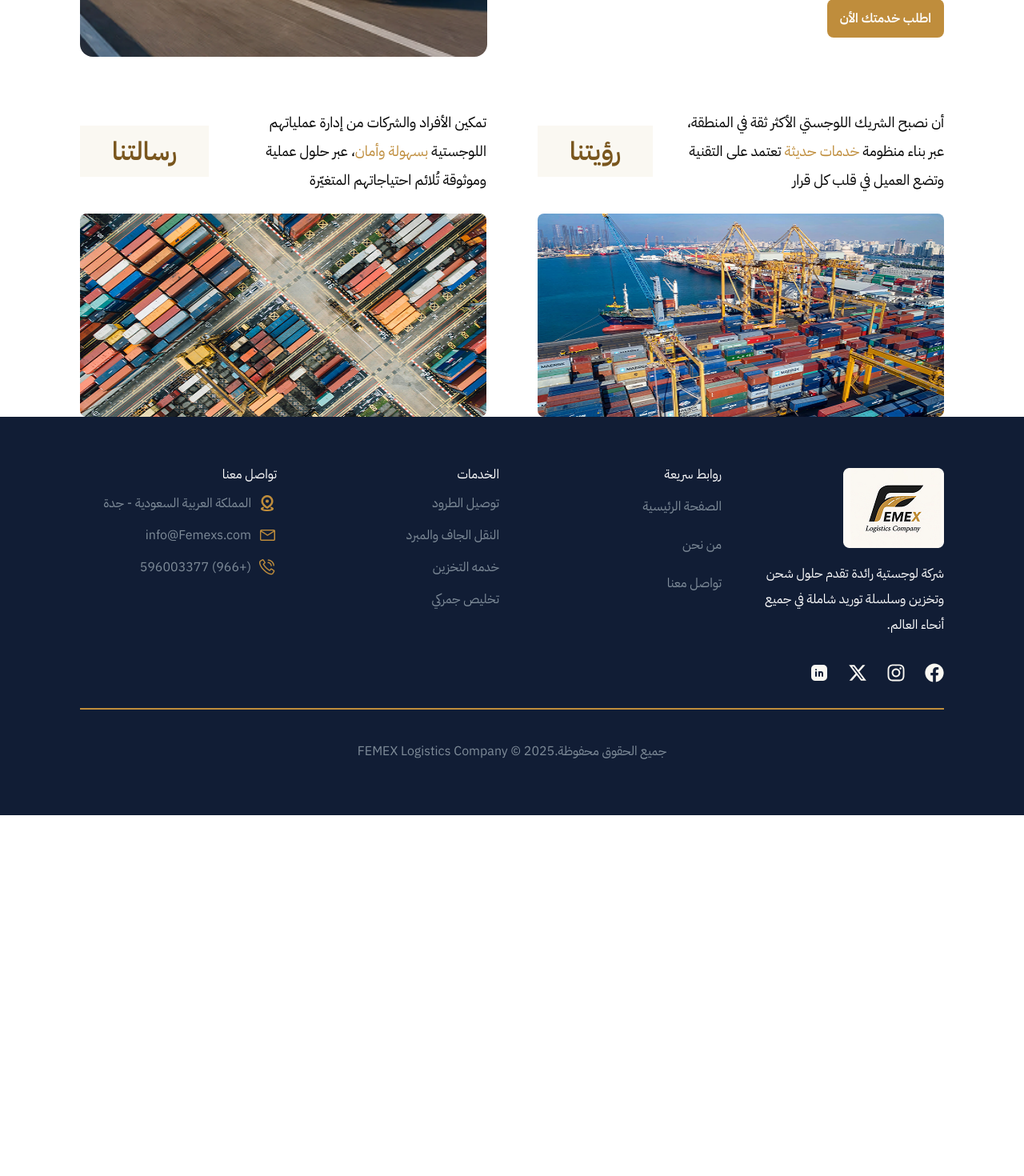
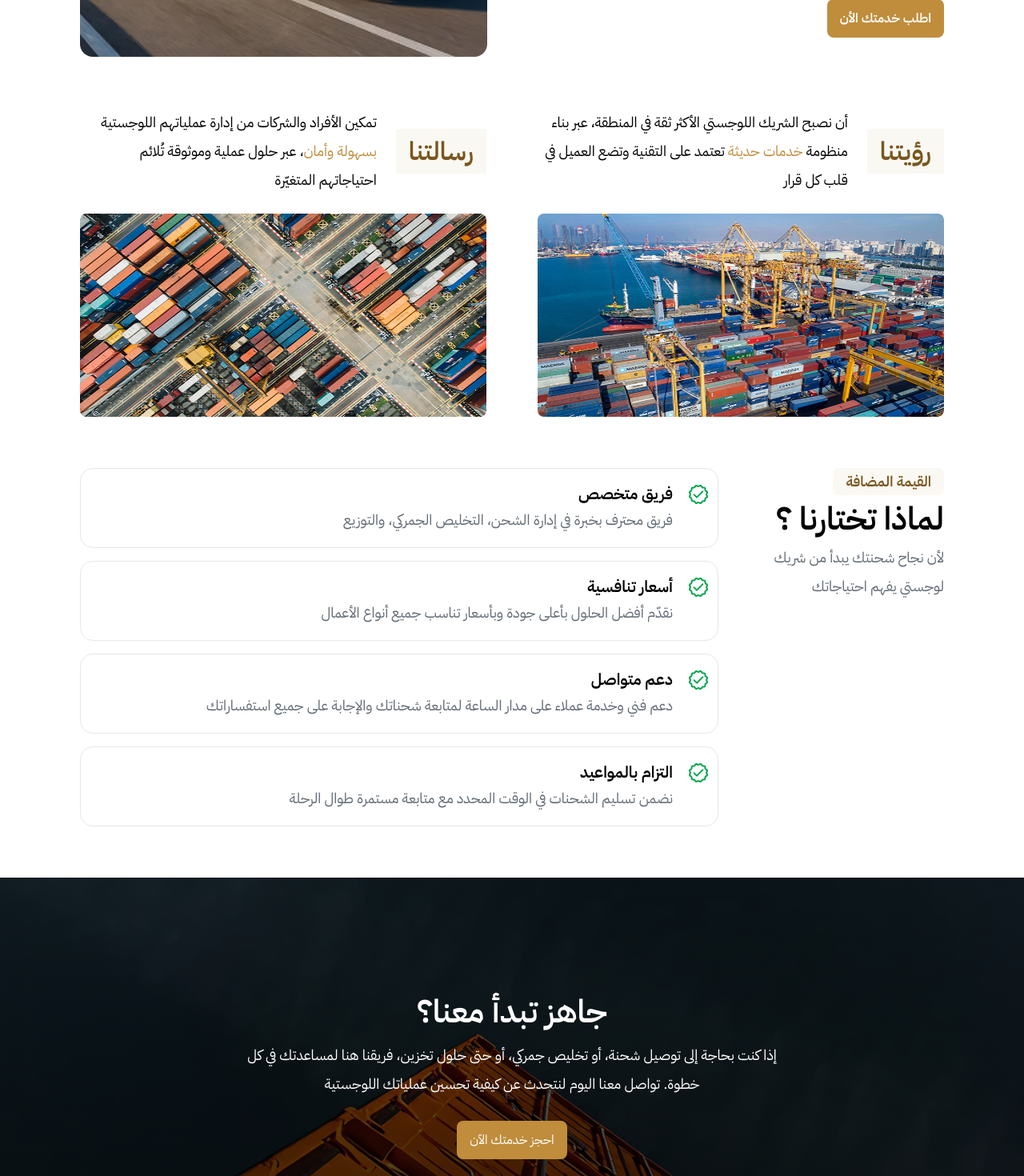
Before and after one commit to MahmoudMedhat17/EMEX, a React (Vite) app: page /about in a window 1280 px wide. Shown: the part 920-2390 px from the top of the page at 80% size. Before the commit the page ends 1939 px from the top, so only its background shows below. Built offline with nearby package versions, Linux system fonts and the light colour scheme.

Commit message:
Finished About us Page.

```diff
--- a/src/components/common/Footer.tsx
+++ b/src/components/common/Footer.tsx
@@ -22,7 +22,9 @@ const Footer = () => {
       <div className="mx-auto  space-y-8 px-6 md:px-[50px] lg:px-[70px] xl:px-[100px] py-16">
         <div className="grid grid-cols-1 md:grid-cols-3 lg:grid-cols-4 gap-8">
           <div>
-            <img src="/assets/footerLogo.png" alt="EMEX-logo" className="w-[126px] h-[100px]"/>
+            <Link to={"/"}>
+              <img src="/assets/footerLogo.png" alt="EMEX-logo" className="w-[126px] h-[100px]" />
+            </Link>
 
             <p className="mt-4 max-w-xs text-neutralWhite highLineHeight">
               {t("footer.desc")}
@@ -61,7 +63,9 @@ const Footer = () => {
                 {t("footer.home")}
               </li>
               <li className="text-neutralLightGray hover:text-primaryMain duration-500 cursor-default highLineHeight">
-                {t("footer.whoWeAre")}
+                <Link to="/about">
+                  {t("footer.whoWeAre")}
+                </Link>
               </li>
               <li className="text-neutralLightGray hover:text-primaryMain duration-500 cursor-default highLineHeight">
                 {t("footer.contact")}
--- a/src/components/common/Navbar.tsx
+++ b/src/components/common/Navbar.tsx
@@ -114,7 +114,7 @@ const Navbar = () => {
             onClick={handleLanguage}
           >
             <img src="/assets/translateIcon.png" alt="translate" className="w-5" />
-            <span className="leading-[200%]">{t("navbar.langSwitch")}</span>
+            <span className="highLineHeight">{t("navbar.langSwitch")}</span>
           </div>
         </div>
       )}
--- a/src/i18n/ar/AboutAr.json
+++ b/src/i18n/ar/AboutAr.json
@@ -20,5 +20,33 @@
     "cardTwo":{
       "title":"رؤيتنا"
     }
+  },
+  "whyusAbout":{
+    "subHeading":"القيمة المضافة",
+    "title":"لماذا تختارنا ؟",
+    "desc":"لأن نجاح شحنتك يبدأ من شريك لوجستي يفهم احتياجاتك",
+    "benefitCards":{
+      "cardOne":{
+        "heading":"فريق متخصص",
+        "desc":"فريق محترف بخبرة في إدارة الشحن، التخليص الجمركي، والتوزيع"
+      },
+      "cardTwo":{
+        "heading":"أسعار تنافسية",
+        "desc":"نقدّم أفضل الحلول بأعلى جودة وبأسعار تناسب جميع أنواع الأعمال"
+      },
+      "cardThree":{
+        "heading":"دعم متواصل",
+        "desc":"دعم فني وخدمة عملاء على مدار الساعة لمتابعة شحناتك والإجابة على جميع استفساراتك"
+      },
+      "cardFour":{
+        "heading":"التزام بالمواعيد",
+        "desc":"نضمن تسليم الشحنات في الوقت المحدد مع متابعة مستمرة طوال الرحلة"
+      }
+    }
+  },
+  "readyAbout":{
+    "title":"جاهز تبدأ معنا؟",
+    "desc":"إذا كنت بحاجة إلى توصيل شحنة، أو تخليص جمركي، أو حتى حلول تخزين، فريقنا هنا لمساعدتك في كل خطوة. تواصل معنا اليوم لنتحدث عن كيفية تحسين عملياتك اللوجستية",
+    "button":"احجز خدمتك الآن"
   }
 }
--- a/src/i18n/en/AboutEn.json
+++ b/src/i18n/en/AboutEn.json
@@ -22,5 +22,33 @@
       "title":"Our vision",
       "desc":"We aim to be the region's most trusted logistics partner by developing a modern service system that uses technology and focuses on customer needs."
     }
+  },
+  "whyusAbout":{
+    "subHeading":"Added Value",
+    "title":"Why choose us?",
+    "desc":"Because the success of your shipment begins with a logistics partner who understands your needs.",
+    "benefitCards":{
+      "cardOne":{
+        "heading":"Specialized Team",
+        "desc":"A professional team with expertise in shipping management, customs clearance, and distribution"
+      },
+      "cardTwo":{
+        "heading":"Competitive Prices",
+        "desc":"We provide the best solutions with top quality at prices suitable for all types of businesses"
+      },
+      "cardThree":{
+        "heading":"Continuous Support",
+        "desc":"Technical support and customer service available 24/7 to track your shipments and answer all your inquiries"
+      },
+      "cardFour":{
+        "heading":"Commitment to Timeliness",
+        "desc":"We ensure that shipments are delivered on time with continuous monitoring throughout the journey"
+      }
+    }
+  },
+  "readyAbout":{
+    "title":"Ready to start with us?",
+    "desc":"From shipment delivery to customs clearance and storage, our team is ready to help you. Reach out today to see how we can improve your logistics",
+    "button":"Book your service now"
   }
 }
--- a/src/pages/About/About.tsx
+++ b/src/pages/About/About.tsx
@@ -1,6 +1,8 @@
 import AboutHero from "@/pages/About/AboutHero";
 import Services from "@/pages/About/Services";
 import OurVision from "@/pages/About/OurVision";
+import WhyusAbout from "@/pages/About/WhyusAbout";
+import ReadyAbout from "@/pages/About/ReadyAbout";
 
 const About = () => {
     return (
@@ -9,7 +11,9 @@ const About = () => {
             <div className="px-6 md:px-[50px] lg:px-[70px] xl:px-[100px]">
                 <Services />
                 <OurVision />
+                <WhyusAbout />
             </div>
+            <ReadyAbout />
         </>
     )
 }
--- a/src/pages/About/OurVision.tsx
+++ b/src/pages/About/OurVision.tsx
@@ -15,8 +15,8 @@ const OurVision = () => {
         <section dir={direction} className="pt-16">
             <div className={`flex flex-col ${isArabic ? "lg:flex-row" : "lg:flex-row-reverse"}  justify-between items-center gap-12 lg:gap-16 w-full`}>
                 <div className="w-full lg:w-1/2">
-                    <div className={`flex ${isArabic ? "flex-row-reverse" : "flex-row"}  items-start xl:items-center justify-between gap-6 mb-6`}>
-                        <h3 className="px-10 py-2 bg-primarySoft text-primaryDark font-semibold text-[32px] midLineHeight">
+                    <div className={`flex flex-row items-start xl:items-center justify-between gap-6 mb-6`}>
+                        <h3 className="px-4 py-1 bg-primarySoft text-primaryDark font-semibold text-[32px] midLineHeight">
                             {t("ourVision.cardTwo.title")}
                         </h3>
                         {
@@ -37,8 +37,8 @@ const OurVision = () => {
                     <img src="/assets/visionTwo.png" className="w-full h-[254px] object-center rounded-lg" />
                 </div>
                 <div className="w-full lg:w-1/2">
-                    <div className={`flex ${isArabic ? "flex-row-reverse" : "flex-row"} items-start xl:items-center gap-6 mb-6`}>
-                        <h3 className="px-10 py-2 bg-primarySoft text-primaryDark font-semibold text-[32px] midLineHeight">
+                    <div className={`flex flex-row items-start xl:items-center gap-6 mb-6`}>
+                        <h3 className="px-4 py-1 bg-primarySoft text-primaryDark font-semibold text-[32px] midLineHeight">
                             {t("ourVision.cardOne.title")}
                         </h3>
                         {
--- /dev/null
+++ b/src/pages/About/ReadyAbout.tsx
@@ -0,0 +1,32 @@
+import { useTranslation } from 'react-i18next';
+
+
+
+
+const ReadyAbout = () => {
+
+  const { t, i18n } = useTranslation("Home");
+
+
+  const isArabic = i18n.language === "ar";
+
+  const direction = isArabic ? "rtl" : "lft";
+
+  return (
+    <section dir={direction} className="my-16 bg-ready-section h-[500px] w-full flex flex-col justify-center items-center overflow-hidden">
+      <div className="max-w-xl md:max-w-2xl mx-auto text-center text-white px-6 md:px-0">
+        <h2 className="mb-4 text-[40px] font-semibold smallLineHeight">
+          {t("ready.title")}
+        </h2>
+        <p className="mb-7 text-lg highLineHeight">
+          {t("ready.desc")}
+        </p>
+        <button className="bg-primaryMain text-white hover:bg-primaryDark duration-500 cursor-pointer p-4 rounded-lg smallLineHeight">
+          {t("ready.button")}
+        </button>
+      </div>
+    </section>
+  )
+}
+
+export default ReadyAbout;
--- /dev/null
+++ b/src/pages/About/WhyusAbout.tsx
@@ -0,0 +1,43 @@
+import Benefits from "@/components/common/Benefits";
+import { useTranslation } from 'react-i18next';
+
+
+const WhyusAbout = () => {
+
+  const { t, i18n } = useTranslation("About");
+
+  const isArabic = i18n.language === "ar";
+
+  const direction = isArabic ? "rtl" : "ltr";
+
+  const cardOnePath = "whyusAbout.benefitCards.cardOne";
+  const cardTwoPath = "whyusAbout.benefitCards.cardTwo";
+  const cardThreePath = "whyusAbout.benefitCards.cardThree";
+  const cardFourPath = "whyusAbout.benefitCards.cardFour";
+
+
+
+  return (
+    <section dir={direction} className={`flex flex-col ${isArabic ? "lg:flex-row-reverse" : "lg:flex-row-reverse"} justify-center items-start gap-12 lg:gap-4 pt-16 w-full`}>
+      <div className="order-2 lg:order-1 w-full lg:w-[75%] space-y-4">
+        <Benefits Theading={t(`${cardOnePath}.heading`)} Tdesc={t(`${cardOnePath}.desc`)} />
+        <Benefits Theading={t(`${cardTwoPath}.heading`)} Tdesc={t(`${cardTwoPath}.desc`)} />
+        <Benefits Theading={t(`${cardThreePath}.heading`)} Tdesc={t(`${cardThreePath}.desc`)} />
+        <Benefits Theading={t(`${cardFourPath}.heading`)} Tdesc={t(`${cardFourPath}.desc`)} />
+      </div>
+      <div className="order-1 lg:order-2 w-full lg:w-[25%] space-y-2.5">
+        <p className="bg-primarySoft text-primaryDark text-lg font-semibold py-2 px-4 inline-block smallLineHeight rounded-lg">
+          {t("whyusAbout.subHeading")}
+        </p>
+        <h2 className="text-[40px] font-semibold smallLineHeight">
+          {t("whyusAbout.title")}
+        </h2>
+        <p className="text-lg text-neutralDarkGray highLineHeight">
+          {t("whyusAbout.desc")}
+        </p>
+      </div>
+    </section>
+  )
+}
+
+export default WhyusAbout;
```
